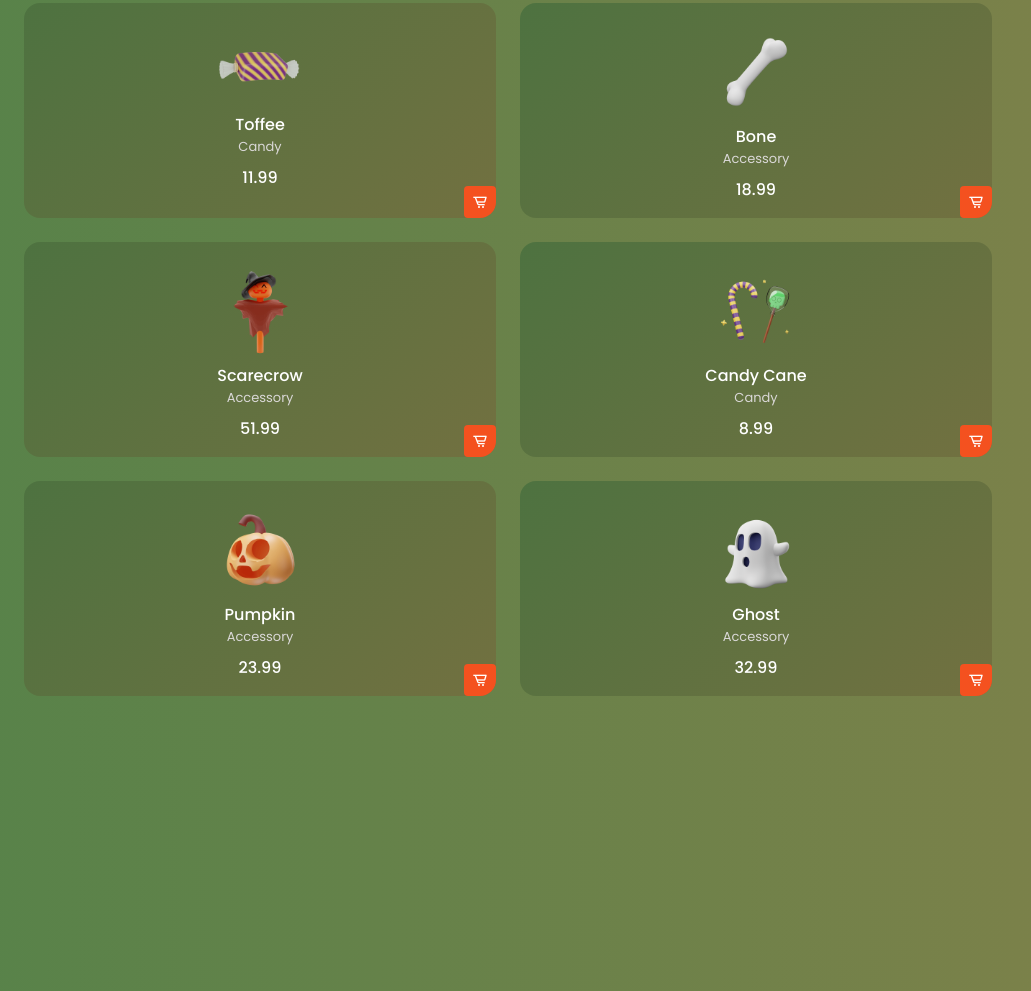
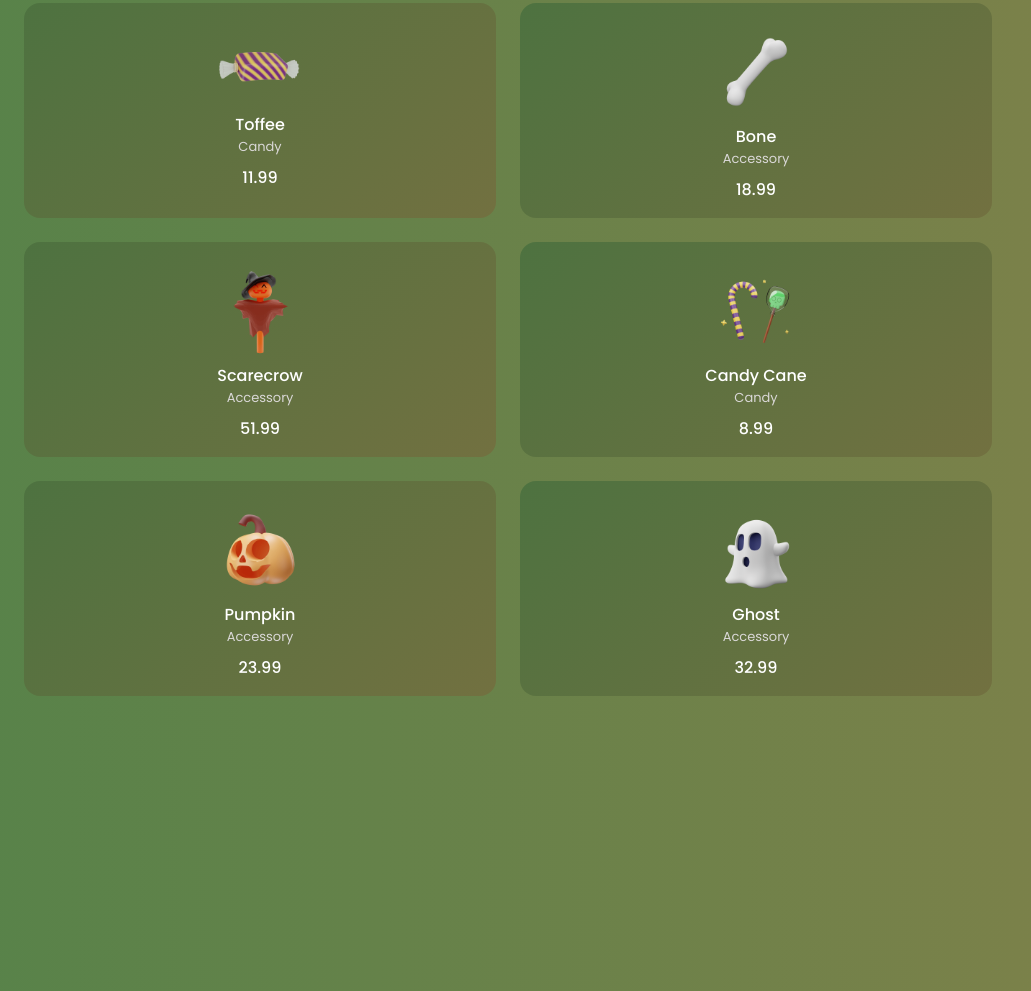
Before and after one commit to songhee24/responsive-halloween-website, a plain HTML site: page index.html in a window 1280 px wide. Shown: the part 2215-3206 px from the top of the page, without its empty margins (0-1031 px from the left). Drawn offline with nearby package versions, Linux system fonts and the light colour scheme.

Commit message:
tricks styling done

```diff
--- a/assets/css/styles.css
+++ b/assets/css/styles.css
@@ -452,6 +452,19 @@ margin: 0 .5rem;
   border-radius: .25rem .25rem .75rem .25rem;
   position: absolute;
   right: 0;
+  bottom: -3rem;
+}
+
+.trick__icon {
+  font-size: 1.25rem;
+  color: var(--title-color);
+}
+
+.trick__content:hover .trick__img {
+  transform: translateY(-.5rem);
+}
+
+.trick__content:hover .trick__button {
   bottom: 0;
 }
 
```
